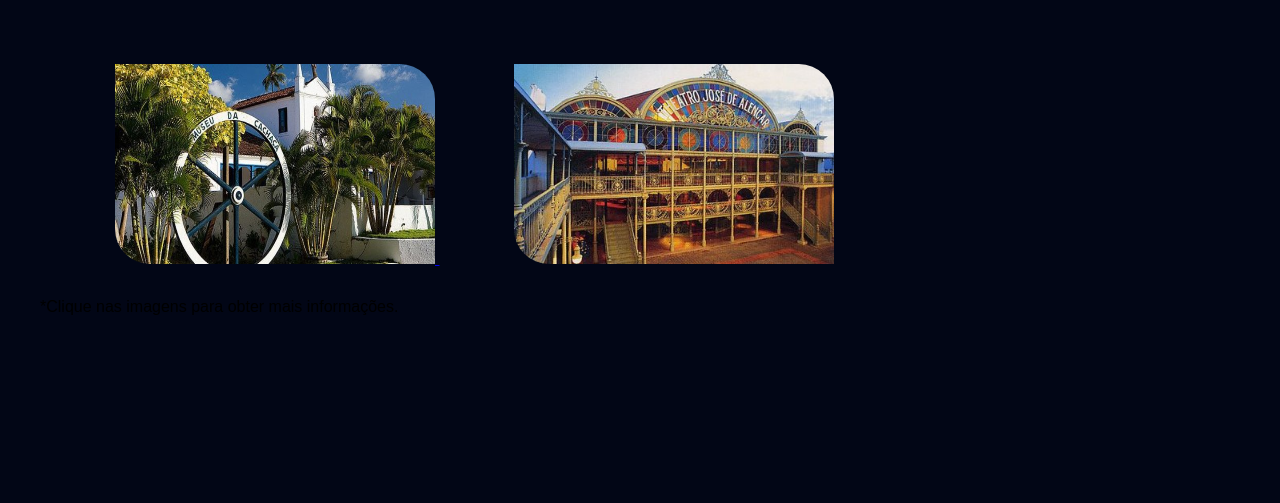
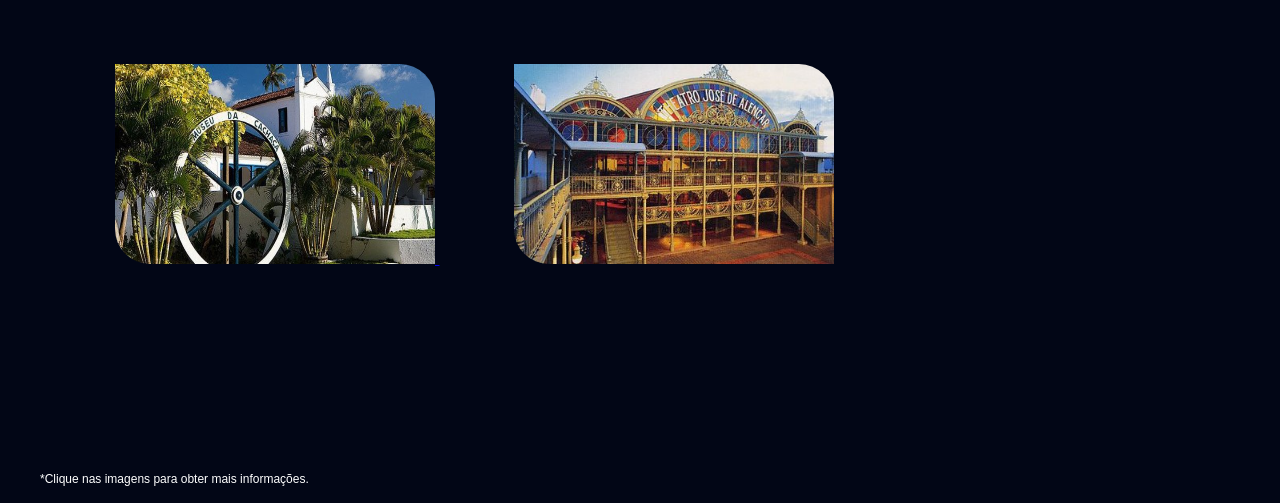
Before and after one commit to avictoriadias/checkpoint2_FE, a plain HTML site: page index.html in a window 1280 px wide. Shown: the part 1355-1858 px from the top of the page. Before the commit the page ends 1694 px from the top, so only its background shows below. Drawn offline with Linux system fonts and the light colour scheme; a web font is replaced by a local one.

Commit message:
Adicionando footer

```diff
--- a/style.css
+++ b/style.css
@@ -102,3 +102,10 @@
 .efeito-glow2:hover {
     transform: scale(1.5);
 }
+
+footer {
+    color: white;
+    text-align:left;
+    padding: 180px 0 0;
+    font-size: 12px;
+}
```
